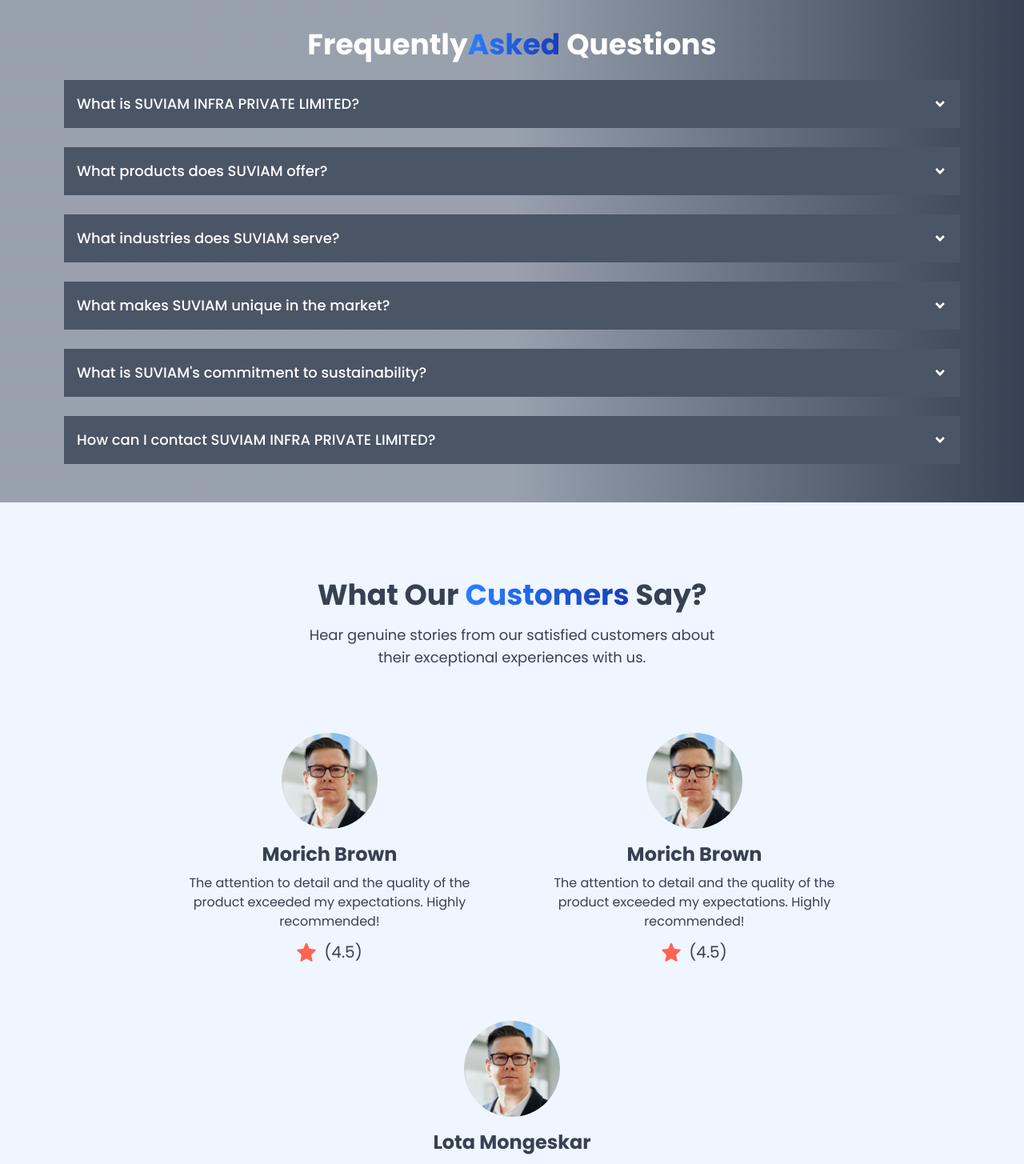
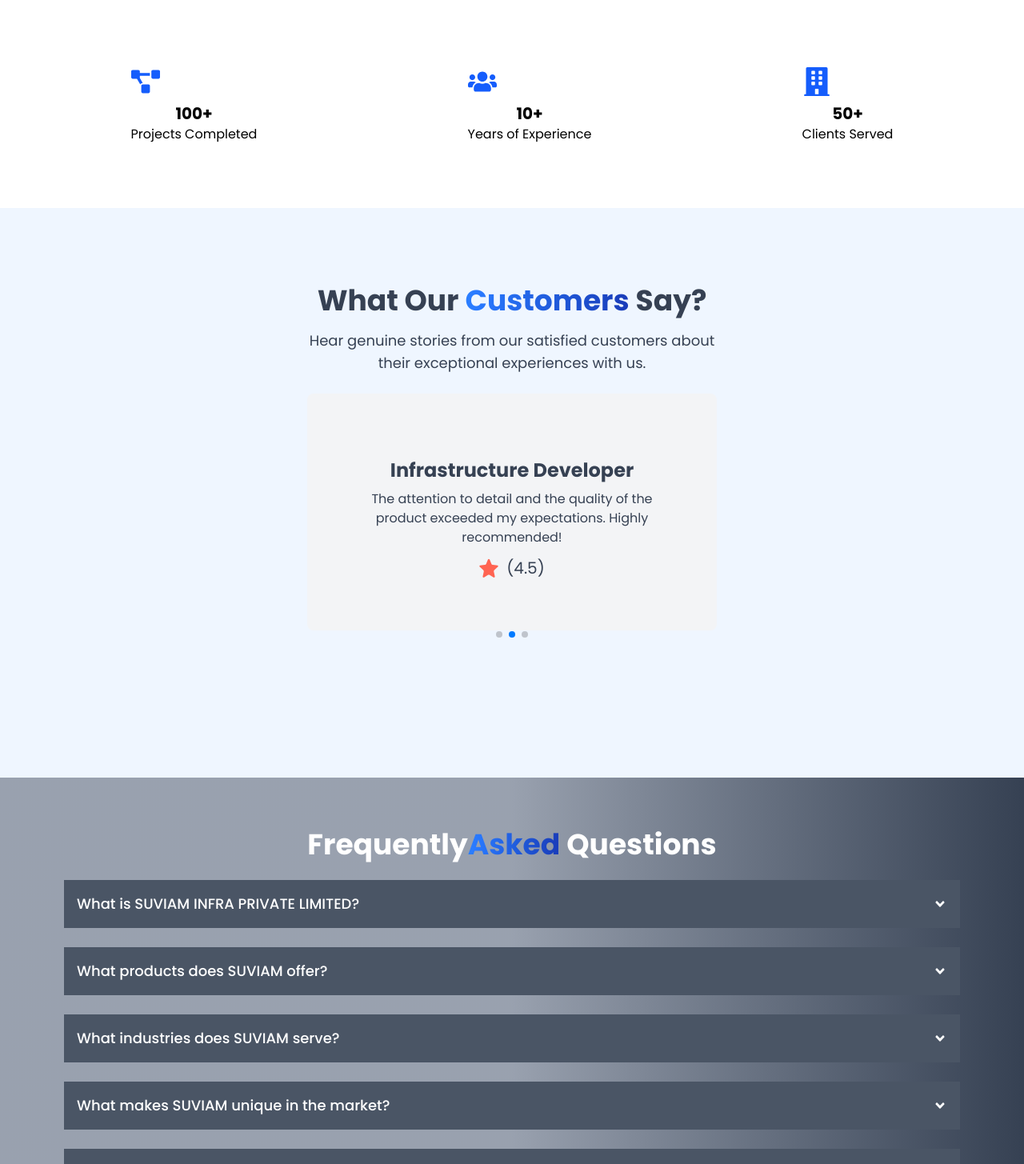
Before and after one commit to YatinDevs/suviaminfra, a React (Vite) app: page / in a window 1280 px wide. Shown: the part 3300-4755 px from the top of the page at 80% size. Built offline with nearby package versions, Linux system fonts and the light colour scheme; a web font is replaced by a local one.

Commit message:
HomePage finalized 1

```diff
--- a/package.json
+++ b/package.json
@@ -16,6 +16,7 @@
     "framer-motion": "^12.4.3",
     "lucide-react": "^0.474.0",
     "react": "^18.3.1",
+    "react-countup": "^6.5.3",
     "react-dom": "^18.3.1",
     "react-icons": "^5.4.0",
     "react-lazy-load-image-component": "^1.6.3",
--- a/src/components/ReviewCard/ReviewCard.jsx
+++ b/src/components/ReviewCard/ReviewCard.jsx
@@ -2,12 +2,12 @@
 
 const ReviewCard = ({ imgURL, customerName, rating, feedback }) => {
   return (
-    <div className="flex flex-col justify-center items-center  ">
-      <img
+    <div className="flex flex-col justify-center items-center m-10  ">
+      {/* <img
         src={imgURL}
         alt={customerName}
         className=" w-[80px] h-[80px] md:w-[120px] md:h-[120px] rounded-full object-cover  "
-      />
+      /> */}
       <h3 className="mt-4 font-palanquin text-xl md:text-2xl text-center font-bold ">
         {customerName}
       </h3>
--- a/src/constants/index.jsx
+++ b/src/constants/index.jsx
@@ -188,23 +188,23 @@
 export const reviews = [
   {
     imgURL: user1,
-    customerName: "Morich Brown",
+    customerName: "Government Project Engineer",
+    rating: 4.5,
+    feedback:
+      "Suviam Infra has been a reliable partner in our irrigation projects. Their RCC pipes are of exceptional quality, and their team ensures timely project execution.",
+  },
+  {
+    imgURL: user1,
+    customerName: "Infrastructure Developer",
     rating: 4.5,
     feedback:
       "The attention to detail and the quality of the product exceeded my expectations. Highly recommended!",
   },
   {
     imgURL: user1,
-    customerName: "Morich Brown",
+    customerName: "Project Engineer",
     rating: 4.5,
     feedback:
-      "The attention to detail and the quality of the product exceeded my expectations. Highly recommended!",
-  },
-  {
-    imgURL: user1,
-    customerName: "Lota Mongeskar",
-    rating: 4.5,
-    feedback:
-      "The product not only met but exceeded my expectations. I'll definitely be a returning customer!",
+      "As a private contractor, I trust Suviam Infra for all my infrastructure needs. Their commitment to quality and sustainability is unmatched.",
   },
 ];
--- a/src/pages/Homepage/Homepage.jsx
+++ b/src/pages/Homepage/Homepage.jsx
@@ -8,6 +8,7 @@
 import Accordion from "./Accordian";
 import VideoSection from "./VideoSection";
 import CoreServices from "./CoreServices";
+import Counter from "../NavigationPages/Counter";
 
 function Homepage() {
   return (
@@ -21,8 +22,9 @@
       <VideoSection />
       <FeatureSection />
       <CoreServices />
+      <Counter />
+      <Testimonials />
       <Accordion />
-      <Testimonials />
       {/* <Footer /> */}
     </div>
   );
--- a/src/pages/Homepage/Testimonials.jsx
+++ b/src/pages/Homepage/Testimonials.jsx
@@ -1,5 +1,10 @@
 import ReviewCard from "../../components/ReviewCard/ReviewCard";
 import { reviews } from "../../constants/index";
+import { Swiper, SwiperSlide } from "swiper/react";
+import "swiper/css";
+import "swiper/css/pagination";
+import "swiper/css/autoplay";
+import { Autoplay, Pagination } from "swiper/modules";
 
 const Testimonials = () => {
   return (
@@ -15,17 +20,22 @@
         Hear genuine stories from our satisfied customers about their
         exceptional experiences with us.
       </p>
-
-      <div className="flex mt-16 justify-center items-center flex-wrap gap-10">
+      <Swiper
+        autoplay={{ delay: 3000 }}
+        pagination={{ clickable: true }}
+        modules={[Autoplay, Pagination]}
+        className="w-full  max-w-lg mx-auto mb-12 mt-6"
+      >
         {reviews.map((review, index) => (
-          <div
+          <SwiperSlide
             key={index}
-            className="transform transition-transform duration-300 hover:scale-105 hover:shadow-lg rounded-lg p-4"
+            className="p-6 bg-gray-100 rounded-lg text-center"
           >
             <ReviewCard {...review} />
-          </div>
+          </SwiperSlide>
         ))}
-      </div>
+      </Swiper>
+      <div className="flex mt-16 justify-center items-center flex-wrap gap-10"></div>
     </section>
   );
 };
--- /dev/null
+++ b/src/pages/NavigationPages/Counter.jsx
@@ -0,0 +1,38 @@
+import React from "react";
+
+import CountUp from "react-countup";
+import { FaProjectDiagram, FaUsers, FaBuilding } from "react-icons/fa";
+import { IoMdDownload } from "react-icons/io";
+
+const Counter = () => {
+  return (
+    <div className="p-8 mt-20">
+      {/* Animated Counters */}
+      <div className="flex justify-around text-center mb-12">
+        <div>
+          <FaProjectDiagram className="text-4xl text-blue-600" />
+          <h2 className="text-xl font-bold mt-2">
+            <CountUp end={100} duration={3} />+
+          </h2>
+          <p>Projects Completed</p>
+        </div>
+        <div>
+          <FaUsers className="text-4xl text-blue-600" />
+          <h2 className="text-xl font-bold mt-2">
+            <CountUp end={10} duration={3} />+
+          </h2>
+          <p>Years of Experience</p>
+        </div>
+        <div>
+          <FaBuilding className="text-4xl text-blue-600" />
+          <h2 className="text-xl font-bold mt-2">
+            <CountUp end={50} duration={3} />+
+          </h2>
+          <p>Clients Served</p>
+        </div>
+      </div>
+    </div>
+  );
+};
+
+export default Counter;
```
Also changed, not shown: 1 other file (tests, documents, lock files or other folders).
